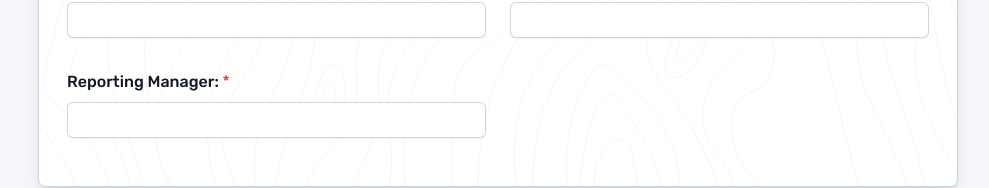
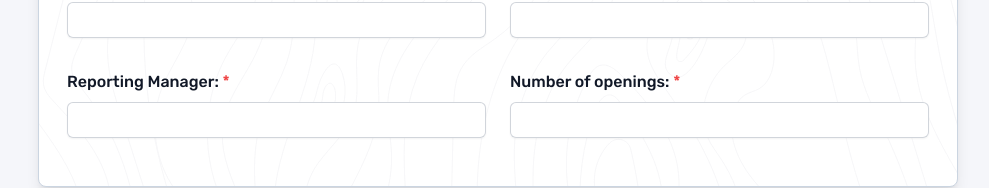
Before and after one commit to B-Sujith-Kumar/skill-flow, a React (Vite) app in the folder frontend/: page /admin/job-management/add-job in a window 1280 px wide. Shown: the part 1166-1354 px from the top of the page, without its empty margins (282-1271 px from the left). Built offline with nearby package versions, Linux system fonts and the light colour scheme; no server answers; sample sign-in values are in the browser's storage.

Commit message:
Admin can now add number of openings for a job.

```diff
--- a/frontend/src/views/AddJob.jsx
+++ b/frontend/src/views/AddJob.jsx
@@ -30,6 +30,7 @@
     salary: "",
     contactEmail: "",
     reportingManager: "",
+    openings: "",
   });
   const [errors, setErrors] = useState({});
   const [isLoading, setIsLoading] = useState(false);
@@ -207,6 +208,10 @@
 
     if (!data.reportingManager.trim()) {
       errors.reportingManager = "Reporting Manager is required";
+    }
+
+    if (!data.openings.trim()) {
+      errors.openings = "Number of openings is required";
     }
 
     setErrors(errors);
@@ -668,6 +673,30 @@
                     )}
                   </div>
                 </div>
+                <div className="sm:col-span-3">
+                  <label
+                    htmlFor="openings"
+                    className="block text-md font-medium leading-6 text-gray-900"
+                  >
+                    Number of openings: <span className="text-red-500">*</span>
+                  </label>
+                  <div className="mt-2">
+                    <input
+                      type="number"
+                      name="openings"
+                      id="openings"
+                      value={formData.openings}
+                      onChange={handleInputChange}
+                      className="block w-full rounded-md border-0 py-1.5 text-gray-900 outline-none shadow-sm ring-1 ring-inset ring-gray-300 placeholder:text-gray-400 focus:ring-2 focus:ring-inset focus:ring-coral-green sm:text-sm sm:leading-6 px-4 tracking-wide"
+                      required
+                    />
+                    {errors.openings && (
+                      <p className="text-red-500 text-sm mt-2">
+                        {errors.openings}
+                      </p>
+                    )}
+                  </div>
+                </div>
               </div>
             </div>
             <div className="min-w-full flex justify-center mt-6 py-5 gap-10">
```
Also changed, not shown: 1 other file (tests, documents, lock files or other folders).
